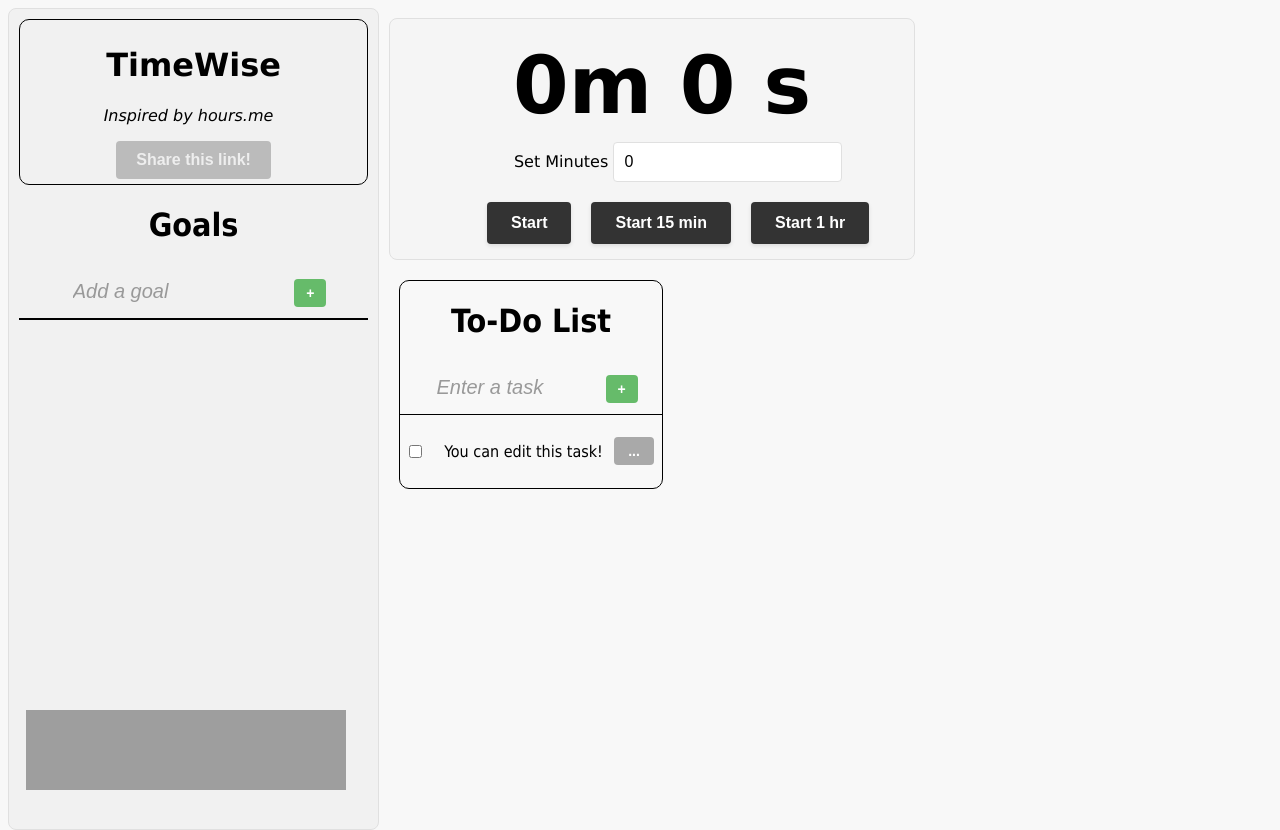
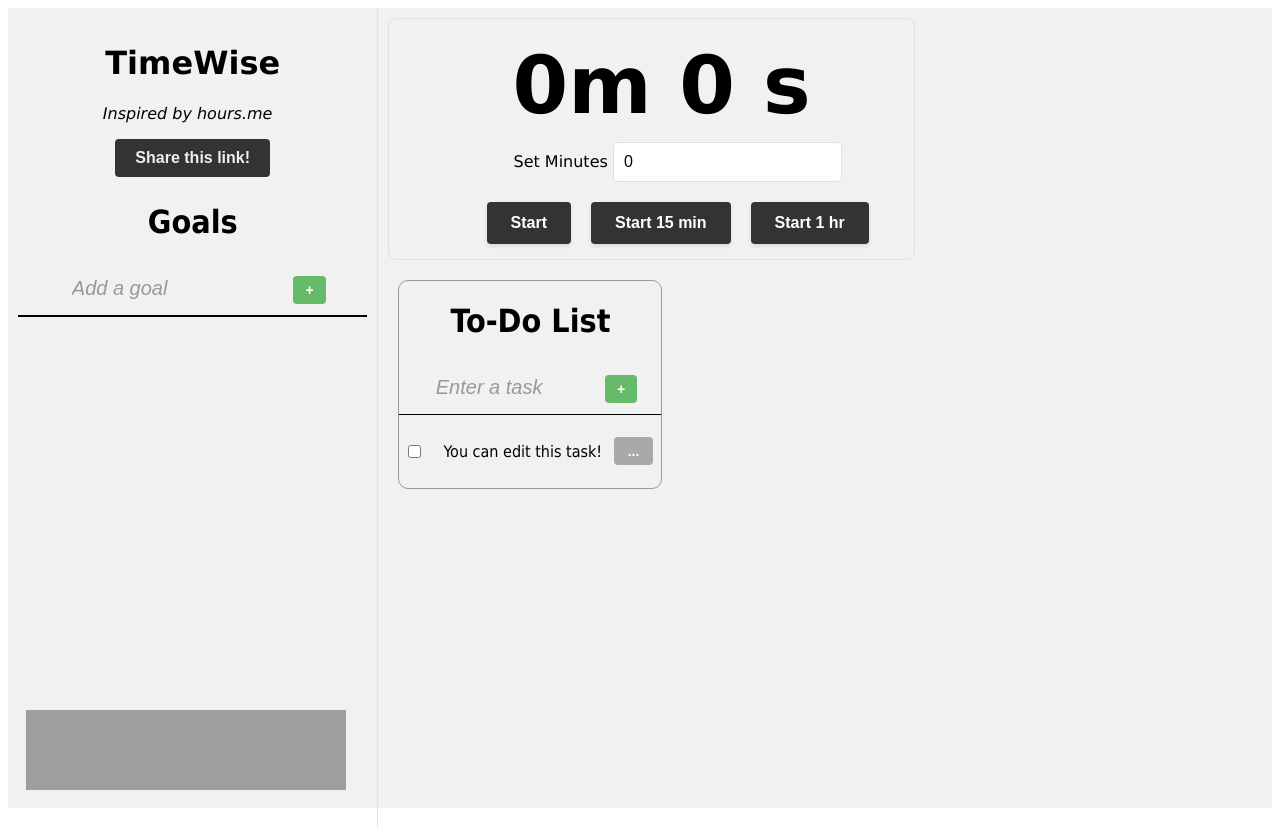
Before and after one commit to willdguo/Cowork, a React (Create React App) app: page / in a window 1280 px wide. Built offline with nearby package versions, Linux system fonts and the light colour scheme; grey boxes are pictures that could not be loaded.

Commit message:
dark mode

```diff
--- a/public/styles.css
+++ b/public/styles.css
@@ -2,32 +2,36 @@ html,
 body,
 #root {
   font-family: Verdana, Geneva, Tahoma, sans-serif;
-  background-color: #F8F8F8;
   height: 100%;
 }
 
 .container {
   display: flex;
   height: 100%;
+  background-color: #f1f1f1
+}
+
+.dark {
+  background-color: #36454F;
+  color: #F8F8F8;
 }
 
 .sidebar {
   width: 40%;
-  background-color: #f1f1f1;
-  border: 1px solid #E0E0E0;
-  border-radius: 8px;
+  background-color: transparent;
+  border-right: 1px solid #E0E0E0;
   padding: 10px;
   height: 100%;
 
   .description {
-    border: 1px solid black;
+    /* border: 1px solid black; */
     border-radius: 10px;
     padding: 5px;
     text-align: center;
 
     & button {
       padding: 10px 20px;
-      background-color: #bbb;
+      background-color: #333;
       color: #eeeeee;
       border: none;
       border-radius: 4px;
@@ -37,8 +41,11 @@ body,
       transition: background-color 0.3s ease;
 
       &:hover {
-        background-color: #999;
+        background-color: #f1f1f1;
+        color: #000;
+        border: 1px solid black;
       }
+
     }
 
   }
@@ -79,6 +86,20 @@ body,
     .header {
       border-bottom: 2px solid black;
 
+      &.dark {
+        border-bottom: 2px solid #f1f1f1;
+
+        & input{
+          color: #eee;
+
+          &::placeholder {
+            color: #bbb;
+          }
+
+        }
+
+      }
+
       & button {
         padding: 6px 12px;
         font-size: 14px;
@@ -99,7 +120,7 @@ body,
         padding: 6px 12px;
         font-size: 14px;
         color: #333;
-        background-color: #f1f1f1;
+        background-color: transparent;
         width: 60%;
         height: 40px;
         font-size: 20px;
@@ -159,7 +180,17 @@ body,
         color: #333;
         outline: none;
       }
+
+      &.dark {
+
+        .goal-content {
+          color: #ddd;
+        }
+
+      }
+
     }
+
   }
 
 }
@@ -184,7 +215,7 @@ body,
   padding-bottom: 5px;
   margin-bottom: 10px;
   border: 1px solid #E0E0E0;
-  background-color: #F5F5F5;
+  background-color: transparent;
   border-radius: 8px;
 
   & button {
@@ -201,7 +232,9 @@ body,
     box-shadow: 0 2px 4px rgba(0, 0, 0, 0.1);
 
     &:hover {
-      background-color: #666;
+      background-color: transparent;
+      /* border: 1px solid white; */
+      color: #000;
     }
 
     &:focus {
@@ -228,6 +261,12 @@ body,
       margin-bottom: 10px;
     }
 
+    &.dark {
+      & button:hover{
+        background-color: #F1F1F1;
+      }
+    }
+
   }
 
   .hidden {
@@ -239,7 +278,7 @@ body,
 
 .tasks {
   text-align: center;
-  border: 1px solid black;
+  border: 1px solid #999;
   border-radius: 10px;
   margin: 10px;
   width: 30%;
@@ -268,7 +307,7 @@ body,
       padding: 6px 12px;
       font-size: 14px;
       color: #333;
-      background-color: #F8F8F8;
+      background-color: transparent;
       width: 60%;
       height: 40px;
       font-size: 20px;
@@ -281,6 +320,18 @@ body,
 
       &:focus {
         outline: none;
+      }
+    }
+
+    &.dark {
+      border-bottom: 1px solid white;
+
+      & input {
+        color: #eee;
+
+        & ::placeholder {
+          color: #bbb;
+        }
       }
     }
 
@@ -298,16 +349,23 @@ body,
       align-items: center;
       margin-bottom: 10px;
       margin-left: 5px;
+      padding-right: 5px;
       width: 95%;
 
       & input[type = "checkbox"] {
+        background-color: transparent;
         margin-right: 10px;
       }
+
     }
 
     .progress {
       background-color: #AFD5AA;
       border-radius: 5px;
+
+      &.dark {
+        background-color: #1D2E3A;
+      }
     }
 
     .delete-button {
@@ -335,6 +393,10 @@ body,
       width: 80%;
       color: #000;
       outline: none;
+
+      &.dark {
+        color: white;
+      }
     }
 
     .task-options {
--- a/src/App.js
+++ b/src/App.js
@@ -8,6 +8,7 @@ import Goals from './components/Goals'
 function App() {
 
   const [desc, setDesc] = useState('')
+  const [dark, setDark] = useState('')
   const finalDesc = "Inspired by hours.me"
   const n = useRef(0)
   const t = useRef(300)
@@ -54,24 +55,34 @@ function App() {
       })
   }
 
+  const toggleDark = () => {
+
+    if (dark === 'dark') {
+      setDark('')
+    } else {
+      setDark('dark')
+    }
+
+  }
+
   return (
 
-    <div className = "container">
+    <div className = {`container ${dark}`}>
 
       <div className = "sidebar">
 
         <div className = "description">
-          <h1> TimeWise </h1>
+          <h1 onClick = {toggleDark} > TimeWise </h1>
 
           <p style = {{whiteSpace: 'pre-line'}}> <i> {desc} </i> </p>
 
-          <button onClick={handleCopyLink}>
+          <button className = {dark} onClick={handleCopyLink}>
             {copied ? 'Link Copied!' : 'Share this link!'}
           </button>
 
         </div>
 
-        <Goals />
+        <Goals dark = {dark} />
 
 
         <div className = "spotify-player">
@@ -88,14 +99,14 @@ function App() {
       </div>
 
       <div className = "main-content">
-        <Timer />
+        <Timer dark = {dark} />
 
         <div className = "tasks-grid">
-          <Tasks />
+          <Tasks dark = {dark} />
+          {/* <button onClick = {toggleDark}> {dark === 'dark' ? 'Light' : 'Dark'} </button> */}
         </div>
 
       </div>
-
 
     </div>
 
--- a/src/components/Goals.js
+++ b/src/components/Goals.js
@@ -1,7 +1,7 @@
 import { useState } from 'react'
 
 
-const Goals = () => {
+const Goals = ( {dark} ) => {
 
     const [goals, setGoals] = useState([])
     const [newGoal, setNewGoal] = useState('')
@@ -59,7 +59,7 @@ const Goals = () => {
     return (
         <div className = "goals">
 
-            <div className = "header">
+            <div className = {`header ${dark}`}>
                 <h1> Goals </h1>
 
                 <input
@@ -73,7 +73,7 @@ const Goals = () => {
                 <button onClick = {() => handleAddGoal()}> + </button>
             </div>
 
-            <div className = "goal-list">
+            <div className = {`goal-list ${dark}`}>
                 <ul>
                     {goals.map(goal => (
                         <li key = {goal.id}>
--- a/src/components/Tasks.js
+++ b/src/components/Tasks.js
@@ -4,7 +4,7 @@ import audio2 from '../sounds/add-task-sound.mp3'
 import audio3 from '../sounds/delete-task-sound.mp3'
 import audio4 from '../sounds/click-21156.mp3'
 
-const Tasks = () => {
+const Tasks = ( {dark} ) => {
   const [tasks, setTasks] = useState([{content: "You can edit this task!", status: false, progress: false, id: 0}])
   const [newTask, setNewTask] = useState('')
   const [draggedItemId, setDraggedItemId] = useState(-1)
@@ -146,7 +146,7 @@ const Tasks = () => {
 
     <div className="tasks">
 
-        <div className = "header">
+        <div className = {`header ${dark}`}>
 
             <h1> To-Do List </h1>
 
@@ -167,14 +167,14 @@ const Tasks = () => {
           <ul>
               {tasks.map(task => (
 
-                  <li key = {task.id} data-task-id = {task.id} className = {task.progress ? "progress" : ""} draggable = "true"
+                  <li key = {task.id} data-task-id = {task.id} className = {`${dark} ${task.progress ? "progress" : ""}`} draggable = "true"
                     onDragStart = {event => handleDragStart(event, task.id)}
                     onDragOver = {event => handleDragOver(event, task.id)}
                     onDrop = {event => handleDrop(event, task.id)}
                   >
                       <input type="checkbox" checked={task.status} onChange={() => handleTaskStatus(task.id)} />
 
-                      <input className = {"task-content " + (task.status ? "strikethrough" : "")}
+                      <input className = {`task-content ${dark} ` + (task.status ? "strikethrough" : "")}
                           value = {task.content}
                           onChange = {event => handleTaskEdit(task.id, event.target.value)}
                           // onKeyDown = {event => {if(event.key === 'Enter'){handleAddTask('New Task', tasks.indexOf(task) + 1)}}}
--- a/src/components/Timer.js
+++ b/src/components/Timer.js
@@ -1,7 +1,7 @@
 import audio from '../sounds/timer_complete.mp3'
 import { useState, useEffect, useRef } from 'react'
 
-const Timer = () => {
+const Timer = ( {dark} ) => {
 
     const [input, setInput] = useState(0)
     const [time, setTime] = useState(0)
@@ -90,6 +90,9 @@ const Timer = () => {
         setTime(Math.floor(input * 60))
     }
 
+    //TO DO:
+    // fix all  "hidden" and "time > 0" ternary operators
+
     return (
 
         <div className = "timer-container">
@@ -98,17 +101,18 @@ const Timer = () => {
                 {`${time >= 3600 ? Math.floor(time / 3600) + 'h': ''}`} {Math.floor((time % 3600) / 60)}m {Math.round(time) % 60} s
             </div>
 
-            <div className = 'timer-customize'>
+            <div className = {`timer-customize ${dark}`}>
 
                 <div>
                     Set Minutes <input value = {input} onChange = {updateTime} onKeyDown={handleKeyDown} />
                 </div>
 
-                <button onClick = {running ? () => flipTimer() : (time > 0 ? () => flipTimer() : () => startTimer())}> {running ? 'Pause' : (time > 0 ? 'Continue' : 'Start')} </button>
+                <button onClick = {running ? () => flipTimer() : (time > 0 ? () => flipTimer() : () => startTimer())}> {running ? 'Pause' : 'Start'} </button>
                 <button className = {`reset ${running ? '' : 'hidden'}`} onClick = {() => resetTimer()}> Reset </button>
 
                 <button className = {running ? 'hidden' : ''} onClick = {() => startTimer(15)}> Start 15 min </button>
                 <button className = {running ? 'hidden' : ''} onClick = {() => startTimer(60)}> Start 1 hr </button>
+
             </div>
 
         </div>
```
